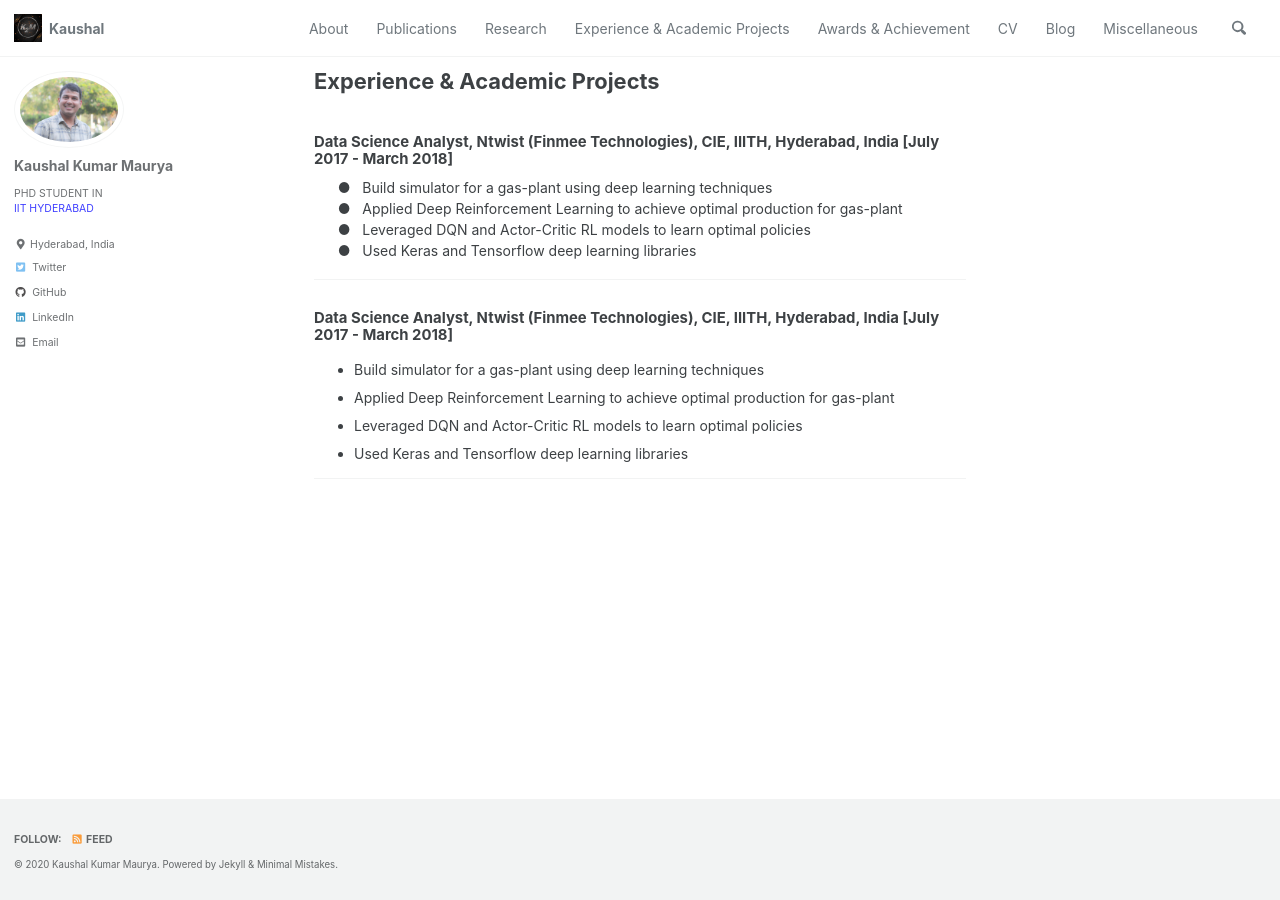
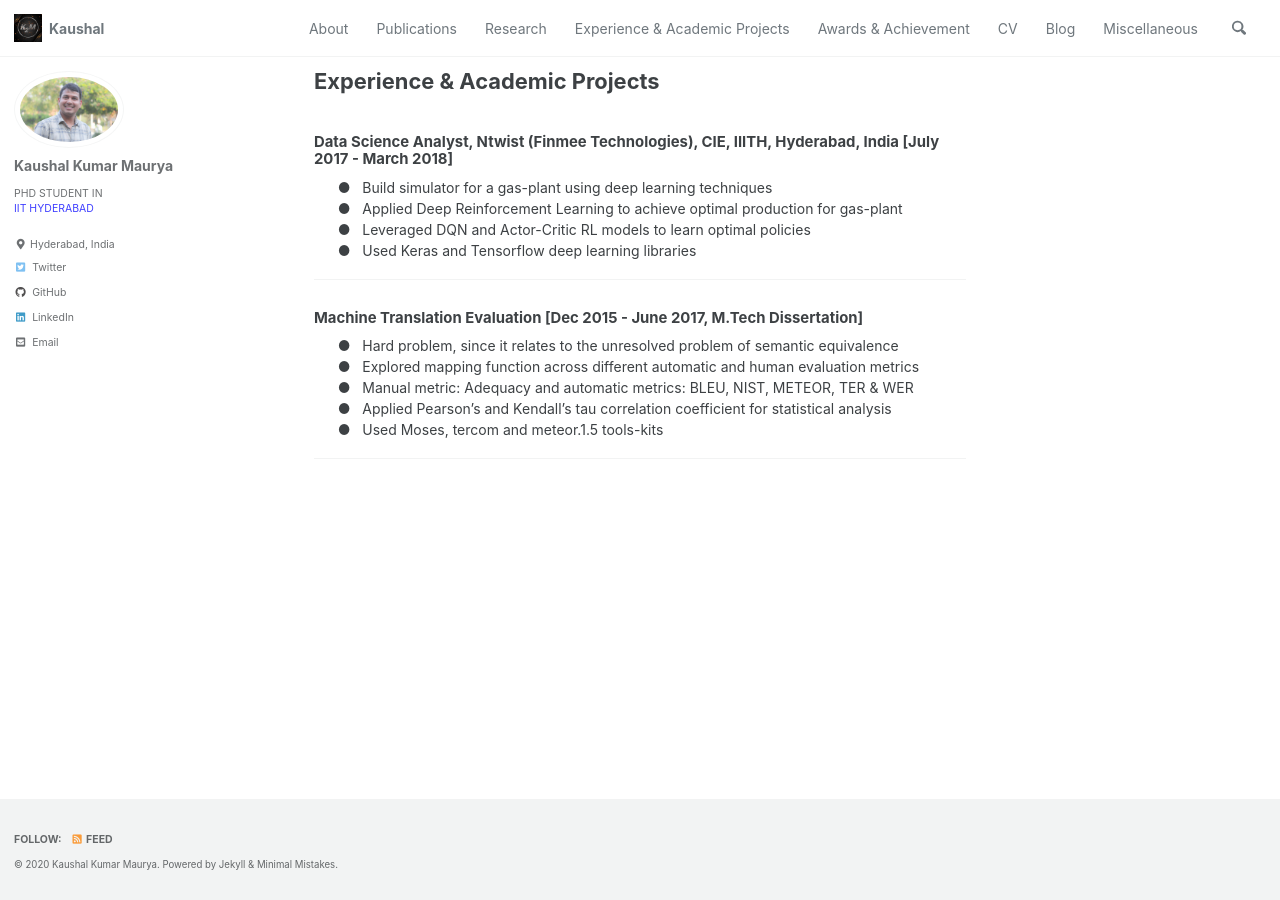
Before and after one commit to harshayelleni/harshayelleni.github.io, a Jekyll site: the page built from _pages/experience_academic_projects.md, in a window 1280 px wide. Built offline with Jekyll 4.4.1, drawn with Linux system fonts in a browser that asks for light colours; cached includes are drawn as plain includes.

Commit message:
doing modifications

```diff
--- a/_pages/experience_academic_projects.md
+++ b/_pages/experience_academic_projects.md
@@ -11,10 +11,12 @@ permalink: /experience_academic_projects/
 &nbsp; &nbsp; &nbsp; &#9679; &nbsp; Used Keras and Tensorflow deep learning libraries
 
 ---
-#### Data Science Analyst, Ntwist (Finmee Technologies), CIE, IIITH, Hyderabad, India [July 2017 - March 2018]
-* Build simulator for a gas-plant using deep learning techniques
-* Applied Deep Reinforcement Learning to achieve optimal production for gas-plant
-* Leveraged DQN and Actor-Critic RL models to learn optimal policies
-* Used Keras and Tensorflow deep learning libraries
+
+#### Machine Translation Evaluation [Dec 2015 - June 2017, M.Tech Dissertation]
+&nbsp; &nbsp; &nbsp; &#9679; &nbsp; Hard problem, since it relates to the unresolved problem of semantic equivalence
+&nbsp; &nbsp; &nbsp; &#9679; &nbsp; Explored mapping function across different automatic and human evaluation metrics
+&nbsp; &nbsp; &nbsp; &#9679; &nbsp; Manual metric: Adequacy and automatic metrics: BLEU, NIST, METEOR, TER & WER
+&nbsp; &nbsp; &nbsp; &#9679; &nbsp; Applied Pearson's and Kendall's tau correlation coefficient for statistical analysis
+&nbsp; &nbsp; &nbsp; &#9679; &nbsp; Used Moses, tercom and meteor.1.5 tools-kits
 
 ---
```
